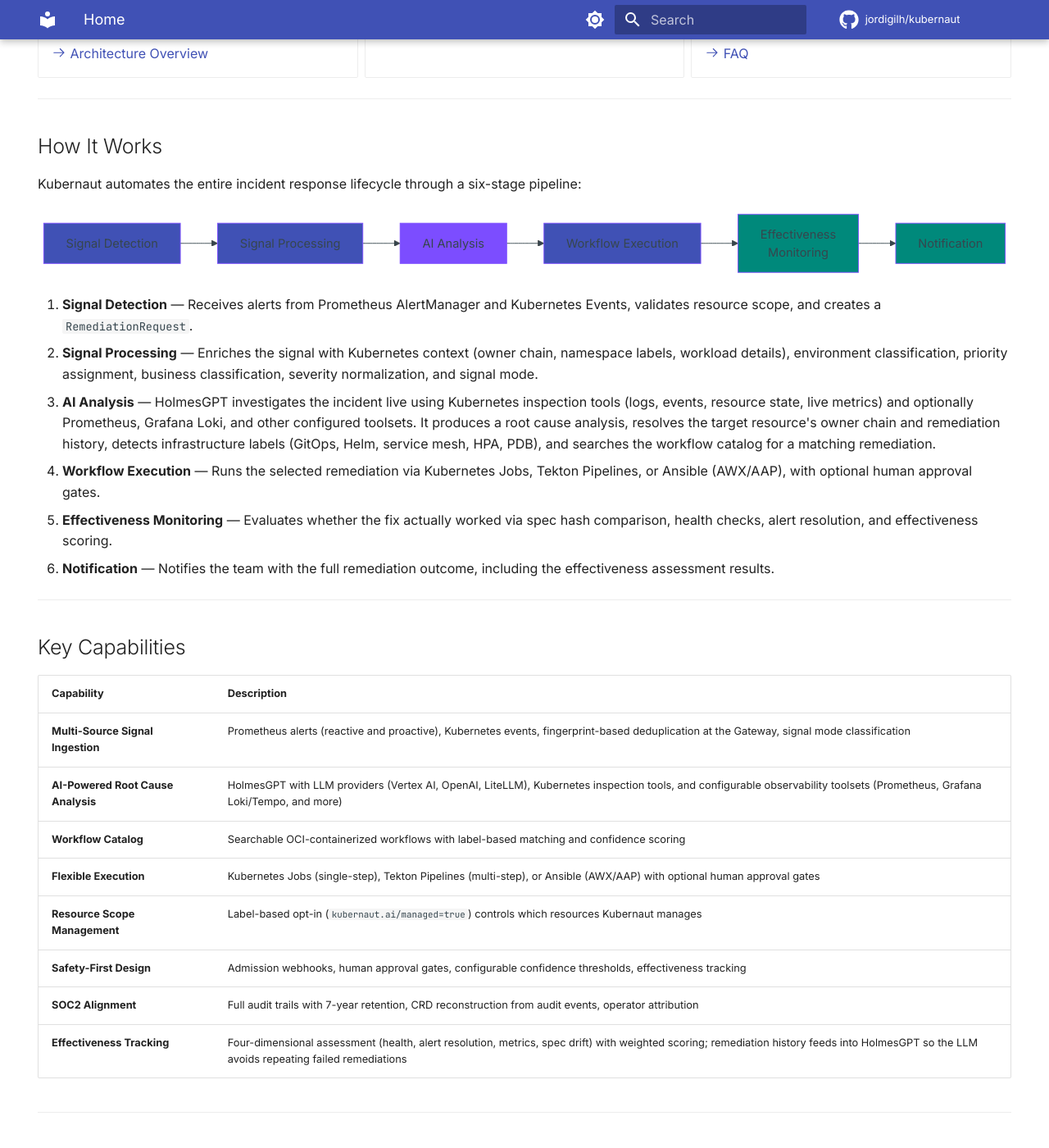
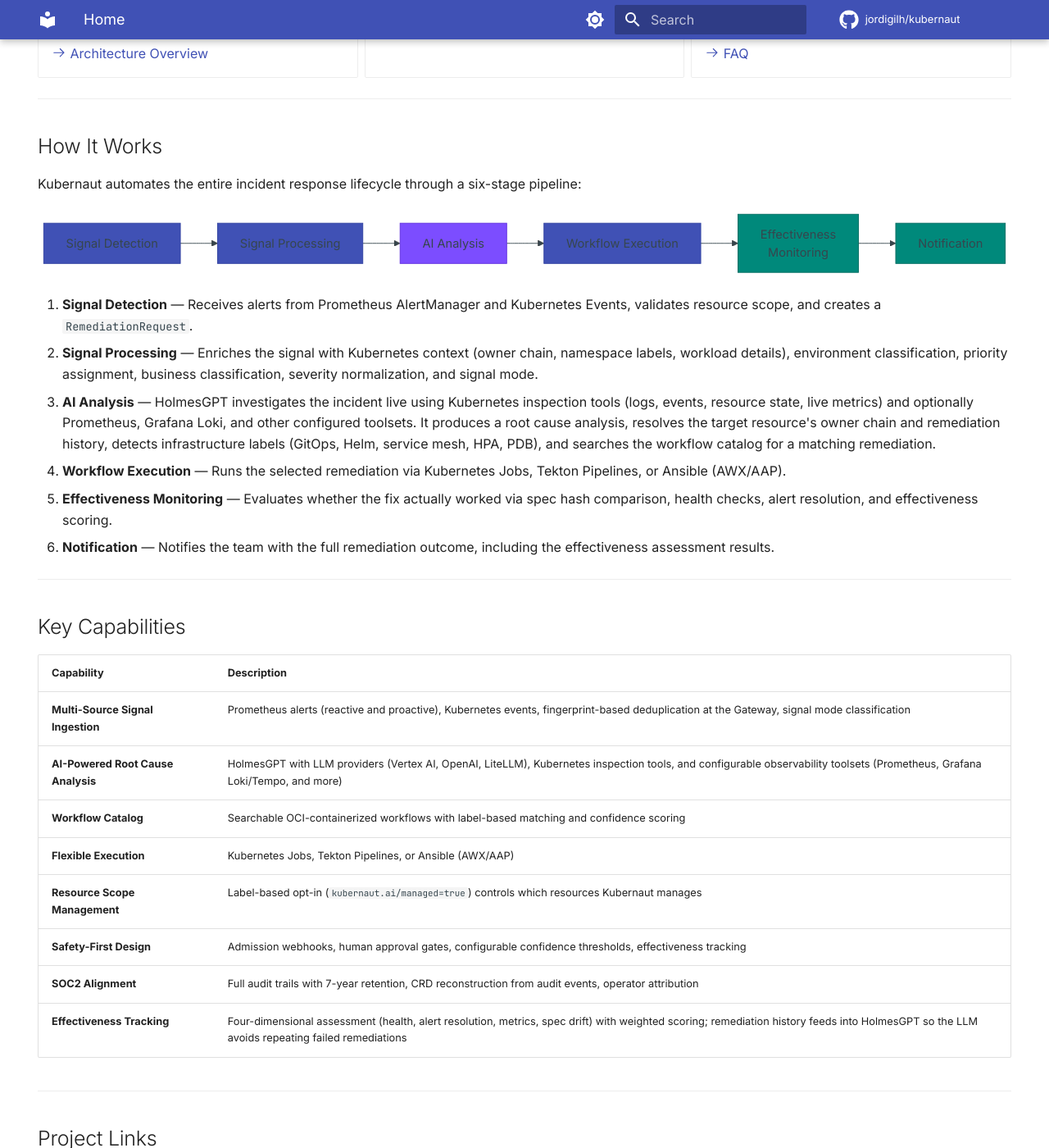
Before and after one commit to jordigilh/kubernaut-docs, an MkDocs documentation site: the page built from docs/index.md, in a window 1280 px wide and 1400 px high, scrolled down 819 px. Shown: the whole window at 82% size. Built offline with MkDocs 1.6.1 and Material for MkDocs 9.7.7, drawn with Linux system fonts in a browser that asks for light colours; comment, search, counter and statistics services are not loaded; the version menu is left out.

Commit message:
docs: fix Mermaid dark mode, remove incorrect execution descriptions
- Add extra.css with transparent Mermaid background for dark mode
- Add stroke colors to pipeline diagram nodes for better contrast
- Remove "single-step" qualifier from Kubernetes Jobs
- Remove "optional human approval gates" from Flexible Execution row and
  step 4 — approval gates are already covered under Safety-First Design

Made-with: Cursor

````diff
--- /dev/null
+++ b/docs/assets/extra.css
@@ -0,0 +1,8 @@
+/* Mermaid diagrams: transparent background for dark mode compatibility */
+.mermaid {
+  background: transparent !important;
+}
+
+[data-md-color-scheme="slate"] .mermaid {
+  filter: none;
+}
--- a/docs/index.md
+++ b/docs/index.md
@@ -80,18 +80,19 @@ graph LR
     D --> E[Effectiveness<br/>Monitoring]
     E --> F[Notification]
 
-    style A fill:#4051b5,color:#fff
-    style B fill:#4051b5,color:#fff
-    style C fill:#7c4dff,color:#fff
-    style D fill:#4051b5,color:#fff
-    style E fill:#00897b,color:#fff
-    style F fill:#00897b,color:#fff
+    classDef core fill:#4051b5,stroke:#3040a0,color:#fff
+    classDef ai fill:#7c4dff,stroke:#6030dd,color:#fff
+    classDef closing fill:#00897b,stroke:#006b60,color:#fff
+
+    class A,B,D core
+    class C ai
+    class E,F closing
 ```
 
 1. **Signal Detection** — Receives alerts from Prometheus AlertManager and Kubernetes Events, validates resource scope, and creates a `RemediationRequest`.
 2. **Signal Processing** — Enriches the signal with Kubernetes context (owner chain, namespace labels, workload details), environment classification, priority assignment, business classification, severity normalization, and signal mode.
 3. **AI Analysis** — HolmesGPT investigates the incident live using Kubernetes inspection tools (logs, events, resource state, live metrics) and optionally Prometheus, Grafana Loki, and other configured toolsets. It produces a root cause analysis, resolves the target resource's owner chain and remediation history, detects infrastructure labels (GitOps, Helm, service mesh, HPA, PDB), and searches the workflow catalog for a matching remediation.
-4. **Workflow Execution** — Runs the selected remediation via Kubernetes Jobs, Tekton Pipelines, or Ansible (AWX/AAP), with optional human approval gates.
+4. **Workflow Execution** — Runs the selected remediation via Kubernetes Jobs, Tekton Pipelines, or Ansible (AWX/AAP).
 5. **Effectiveness Monitoring** — Evaluates whether the fix actually worked via spec hash comparison, health checks, alert resolution, and effectiveness scoring.
 6. **Notification** — Notifies the team with the full remediation outcome, including the effectiveness assessment results.
 
@@ -104,7 +105,7 @@ graph LR
 | **Multi-Source Signal Ingestion** | Prometheus alerts (reactive and proactive), Kubernetes events, fingerprint-based deduplication at the Gateway, signal mode classification |
 | **AI-Powered Root Cause Analysis** | HolmesGPT with LLM providers (Vertex AI, OpenAI, LiteLLM), Kubernetes inspection tools, and configurable observability toolsets (Prometheus, Grafana Loki/Tempo, and more) |
 | **Workflow Catalog** | Searchable OCI-containerized workflows with label-based matching and confidence scoring |
-| **Flexible Execution** | Kubernetes Jobs (single-step), Tekton Pipelines (multi-step), or Ansible (AWX/AAP) with optional human approval gates |
+| **Flexible Execution** | Kubernetes Jobs, Tekton Pipelines, or Ansible (AWX/AAP) |
 | **Resource Scope Management** | Label-based opt-in (`kubernaut.ai/managed=true`) controls which resources Kubernaut manages |
 | **Safety-First Design** | Admission webhooks, human approval gates, configurable confidence thresholds, effectiveness tracking |
 | **SOC2 Alignment** | Full audit trails with 7-year retention, CRD reconstruction from audit events, operator attribution |
--- a/mkdocs.yml
+++ b/mkdocs.yml
@@ -82,6 +82,9 @@ markdown_extensions:
       emoji_index: !!python/name:material.extensions.emoji.twemoji
       emoji_generator: !!python/name:material.extensions.emoji.to_svg
 
+extra_css:
+  - assets/extra.css
+
 plugins:
   - search
   - macros
````
